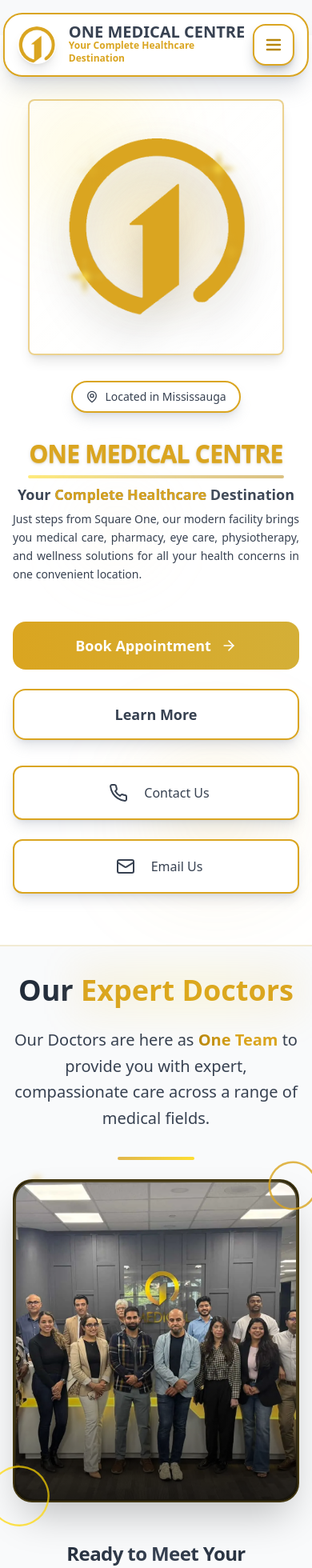
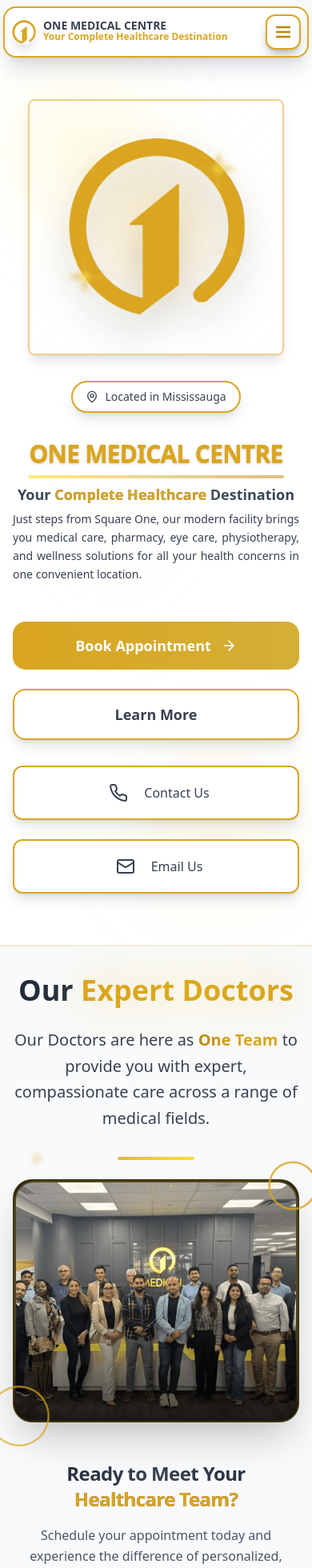
Before and after one commit to xo-azeem/OneMedicalCentre, a React (Vite) app: page / in a window 390 px wide. Shown: the top 1960 px of the page at 80% size. Built offline with nearby package versions, Linux system fonts and the light colour scheme; a web font is replaced by a local one.

Commit message:
Added new breakpoints for screens and updated doctors image

```diff
--- a/src/App.tsx
+++ b/src/App.tsx
@@ -26,31 +26,31 @@ function Header() {
 
   const [mobileNavOpen, setMobileNavOpen] = useState(false);
   return (
-    <header className="fixed top-4 left-1/2 transform -translate-x-1/2 z-50 w-[98vw] sm:w-[95vw] md:w-[90vw] lg:w-[80vw] xl:w-[70vw] flex justify-center">
+    <header className="fixed top-1 xxs:top-2 left-1/2 transform -translate-x-1/2 z-50 w-[98vw] sm:w-[95vw] md:w-[90vw] lg:w-[80vw] xl:w-[70vw] flex justify-center">
       <div className="w-full flex flex-col">
-        <div className="mx-auto w-full flex items-center justify-between px-4 sm:px-8 py-3 sm:py-4 bg-white border-2 border-[#daa520] shadow-xl shadow-gray-400/30 rounded-3xl relative overflow-hidden">
-          <div className="relative z-10 flex items-center space-x-4">
-            <Link to="/" className="group w-12 h-12 rounded-full flex items-center justify-center shadow-lg overflow-hidden bg-white border border-white transition-all duration-300 hover:scale-110">
+        <div className="mx-auto w-full flex items-center justify-between px-1 xxs:px-2 xs:px-4 sm:px-8 py-1 xxs:py-2 xs:py-3 sm:py-4 bg-white border-2 border-[#daa520] shadow-xl shadow-gray-400/30 rounded-xl xxs:rounded-2xl xs:rounded-3xl relative overflow-hidden">
+          <div className="relative z-10 flex items-center space-x-1 xxs:space-x-2 xs:space-x-4">
+            <Link to="/" className="group w-6 h-6 xxs:w-8 xxs:h-8 xs:w-10 xs:h-10 sm:w-12 sm:h-12 rounded-full flex items-center justify-center shadow-lg overflow-hidden bg-white border border-white transition-all duration-300 hover:scale-110">
               <img src={logo} alt="Logo" className="w-full h-full object-contain transition-transform duration-300 group-hover:scale-105" />
             </Link>
             <Link to="/" className="block cursor-pointer group">
-              <h1 className="text-xl sm:text-3xl font-black text-gray-700 tracking-tight group-hover:from-[#daa520] group-hover:via-[#ffd700] group-hover:to-[#f0e68c] transition-all duration-300" style={font}>
+              <h1 className="text-xs xxs:text-sm xs:text-lg sm:text-xl md:text-3xl font-black text-gray-700 tracking-tight group-hover:from-[#daa520] group-hover:via-[#ffd700] group-hover:to-[#f0e68c] transition-all duration-300" style={font}>
                 ONE MEDICAL CENTRE
                 {/* This was in [#daa520] but now in [#000000] */}
               </h1>
-              <p className="text-xs sm:text-sm font-semibold text-[#daa520]">
+              <p className="text-xs xxs:text-xs xs:text-xs sm:text-sm font-semibold text-[#daa520]">
                 Your Complete Healthcare Destination
               </p>
             </Link>
           </div>
-          <nav className="hidden md:flex items-center space-x-3">
+          <nav className="hidden min-[900px]:flex items-center space-x-2 min-[1100px]:space-x-3">
             {navItems.map((item) => {
               const isActive = location.pathname === item.key;
               return (
                 <Link
                   key={item.key}
                   to={item.key}
-                  className={`group relative px-5 py-2.5 font-semibold text-base transition-all duration-300 rounded-xl hover:scale-105 active:scale-95 z-20 ${
+                  className={`group relative px-3 min-[1100px]:px-5 py-2.5 font-semibold text-sm min-[1100px]:text-base transition-all duration-300 rounded-xl hover:scale-105 active:scale-95 z-20 ${
                     isActive
                       ? 'text-[#b8860b] bg-white shadow-md border border-[#fffacd] dark:border-[#daa520]'
                       : 'text-[#b8860b] hover:text-[#daa520] hover:bg-[#fff8dc] dark:hover:bg-white hover:shadow-lg hover:shadow-gray-700/30'
@@ -66,7 +66,7 @@ function Header() {
           </nav>
           <div className="flex items-center space-x-2">
             <button
-              className="md:hidden p-3 rounded-2xl focus:outline-none focus:ring-4 focus:ring-[#daa520] bg-white hover:bg-white border-2 border-[#daa520] shadow-lg shadow-gray-700/30 hover:shadow-xl hover:shadow-gray-700/30 hover:border-[#daa520] transition-all duration-300 hover:scale-105 cursor-pointer z-20"
+              className="min-[900px]:hidden p-1 xxs:p-2 xs:p-3 rounded-lg xxs:rounded-xl xs:rounded-2xl focus:outline-none focus:ring-4 focus:ring-[#daa520] bg-white hover:bg-white border-2 border-[#daa520] shadow-lg shadow-gray-700/30 hover:shadow-xl hover:shadow-gray-700/30 hover:border-[#daa520] transition-all duration-300 hover:scale-105 cursor-pointer z-20"
               onClick={() => setMobileNavOpen(v => !v)}
             >
               <span className="sr-only">Open navigation menu</span>
@@ -77,14 +77,14 @@ function Header() {
           </div>
         </div>
         {mobileNavOpen && (
-          <nav className="md:hidden mt-3 mx-auto w-full bg-white border-2 border-[#daa520] shadow-lg shadow-gray-700/20 hover:shadow-xl hover:shadow-gray-700/30 hover:border-[#daa520] transition-all duration-300 rounded-3xl flex flex-col items-center py-6 space-y-1 animate-fade-in relative overflow-hidden z-40">
+          <nav className="min-[900px]:hidden mt-1 xxs:mt-2 xs:mt-3 mx-auto w-full bg-white border-2 border-[#daa520] shadow-lg shadow-gray-700/20 hover:shadow-xl hover:shadow-gray-700/30 hover:border-[#daa520] transition-all duration-300 rounded-xl xxs:rounded-2xl xs:rounded-3xl flex flex-col items-center py-3 xxs:py-4 xs:py-6 space-y-1 animate-fade-in relative overflow-hidden z-40">
             {navItems.map((item, index) => {
               const isActive = location.pathname === item.key;
               return (
                 <Link
                   key={item.key}
                   to={item.key}
-                  className={`group relative font-semibold text-lg px-8 py-4 rounded-2xl transition-all duration-300 w-5/6 text-center hover:shadow-lg hover:scale-105 active:scale-95 z-50 ${
+                  className={`group relative font-semibold text-sm xxs:text-base xs:text-lg px-4 xxs:px-6 xs:px-8 py-2 xxs:py-3 xs:py-4 rounded-lg xxs:rounded-xl xs:rounded-2xl transition-all duration-300 w-5/6 text-center hover:shadow-lg hover:scale-105 active:scale-95 z-50 ${
                     isActive
                       ? 'text-[#b8860b] bg-white shadow-lg border-2 border-[#daa520]'
                       : 'text-[#b8860b] hover:text-[#daa520] hover:bg-[#daa520]/10'
--- a/src/AppointmentBookingPage.tsx
+++ b/src/AppointmentBookingPage.tsx
@@ -131,7 +131,7 @@ const services = [
     detailedDescription: "Our comprehesive vision team of opticians, optometrists and ophthalmologists can take care of all your vision related and eye health related concerns. Book below to book an initial optometric eye exam. The optometrist will work in conjunction with the ophthalmologist in the clinic when needed. Please click below to book."
   },
   {
-    icon: Hand, name: "Massage Therapy", shortName: "Massage", url: "https://mdplusmedical.inputhealth.com/ebooking#new", description: "Therapeutic massage",
+    icon: Hand, name: "Massage Therapy", shortName: "Massage", url: "https://crystalcarewellness.noterro.com/", description: "Therapeutic massage",
     doctorName: "",
     detailedDescription: "The massage therapist in our clinic will give you access to booking directly for registered massage therapy appointments. These may be covered through third party benefits. Please click below to book."
   },
@@ -146,7 +146,7 @@ const services = [
     detailedDescription: "Dr. Faheem Naeem will conduct an initial examination for any health concerns that may require physiotherapy. This assessment may include reviewing X-ray and ultrasound results or prescribing pain medication, if needed, to support the physiotherapist in developing a comprehensive treatment plan. Subsequent physiotherapy visits may be covered by third-party benefits. Please use the link below to book your OHIP-covered initial assessment."
   },
   {
-    icon: Pill, name: "Pharmacy", shortName: "Pharmacy", url: "https://mdplusmedical.inputhealth.com/ebooking#new", description: "Prescription and pharmacy services",
+    icon: Pill, name: "Pharmacy", shortName: "Pharmacy", url: "https://www.facebook.com/share/19oZLbZJto/?mibextid=wwXIfr", description: "Prescription and pharmacy services",
     doctorName: "Dr. Pharmacy Team",
     detailedDescription: "Michael at one health pharmacy will provide personalized service for you and your family.  One health pharmacy works with all your coverages, will price match on Over the counter items and is happy to provide home delivery service.  Please have your prescription faxed to 289-720-2871 or click the link to book a free video or phone call with the Pharmacy for any questions."
   }
--- a/src/OneTeamPage.tsx
+++ b/src/OneTeamPage.tsx
@@ -353,7 +353,7 @@ export default function OptimizedMedicalPage() {
             <motion.div
               animate={{ rotate: [360, 0], scale: [1, 1.2, 1] }}
               transition={{ duration: 15, repeat: Infinity, ease: "linear" }}
-              className="absolute -bottom-6 -left-6 w-16 h-16 border-2 border-[#ffd700] rounded-full opacity-70 z-20"
+              className="absolute -bottom-6 -left-6 w-16 h-16 border-2 border-[#daa520] rounded-full opacity-70 z-20"
             />
             <div className="relative overflow-hidden rounded-3xl shadow-2xl border-2 border-[#d4af37]/30 bg-black">
               {/* Main Image Container */}
@@ -365,7 +365,7 @@ export default function OptimizedMedicalPage() {
                 <img
                   src={doctorsImg}
                   alt="Our Medical Team"
-                  className="w-full h-[400px] sm:h-[500px] lg:h-[600px] object-cover object-center rounded-3xl border-2 border-[#d4af37]/30 bg-black"
+                  className="w-full h-[300px] sm:h-[500px] lg:h-[630px] object-cover object-center rounded-3xl border-2 border-[#d4af37]/30 bg-black"
                   style={{ imageRendering: 'auto', background: '#18181b' }}
                   loading="lazy"
                   decoding="async"
--- a/tailwind.config.js
+++ b/tailwind.config.js
@@ -6,6 +6,7 @@ export default {
     extend: {
       screens: {
         'xs': '475px',
+        'xxs': '360px',
       },
       colors: {
         // Light Theme Colors
```
Also changed, not shown: src/assets/doctors.webp.
